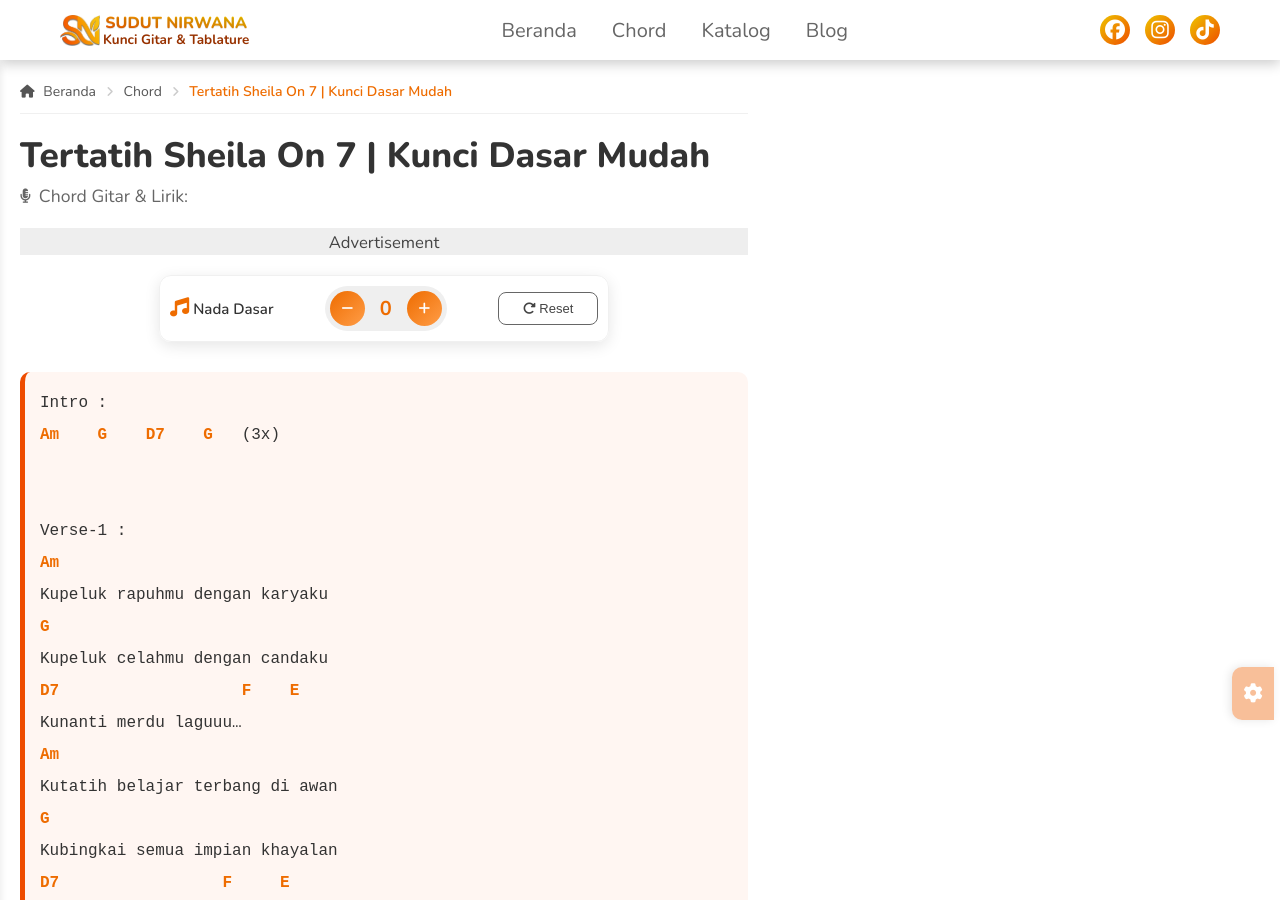
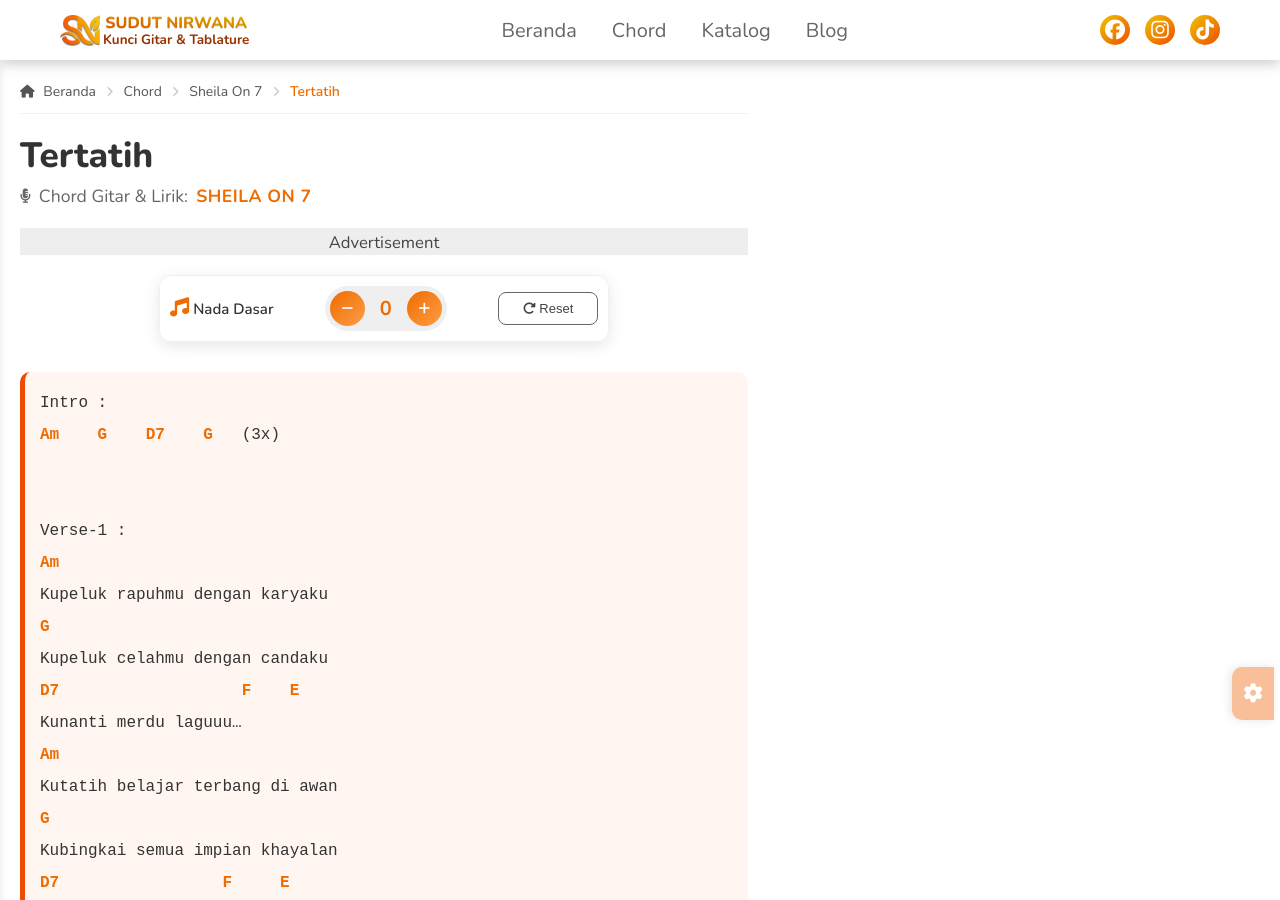
Before and after one commit to sudut-nirwana/sudut-nirwana-main, a Jekyll site: the page built from _chord/sheila-on-7/sheila-on-7-tertatih.md, in a window 1280 px wide and 900 px high. Built offline with Jekyll 4.4.1, drawn with Linux system fonts in a browser that asks for light colours; some web fonts are replaced.

Commit message:
Update sheila-on-7-tertatih.md

```diff
--- a/_chord/sheila-on-7/sheila-on-7-tertatih.md
+++ b/_chord/sheila-on-7/sheila-on-7-tertatih.md
@@ -1,7 +1,7 @@
 ---
 layout: chord
-artis: "Sheila On 7"
-title: "Tertatih Sheila On 7 | Kunci Dasar Mudah"
+artist: "Sheila On 7"
+title: "Tertatih"
 genre: "pop 90an"
 permalink: /chord/sheila-on-7/Tertatih/
 ---
```
